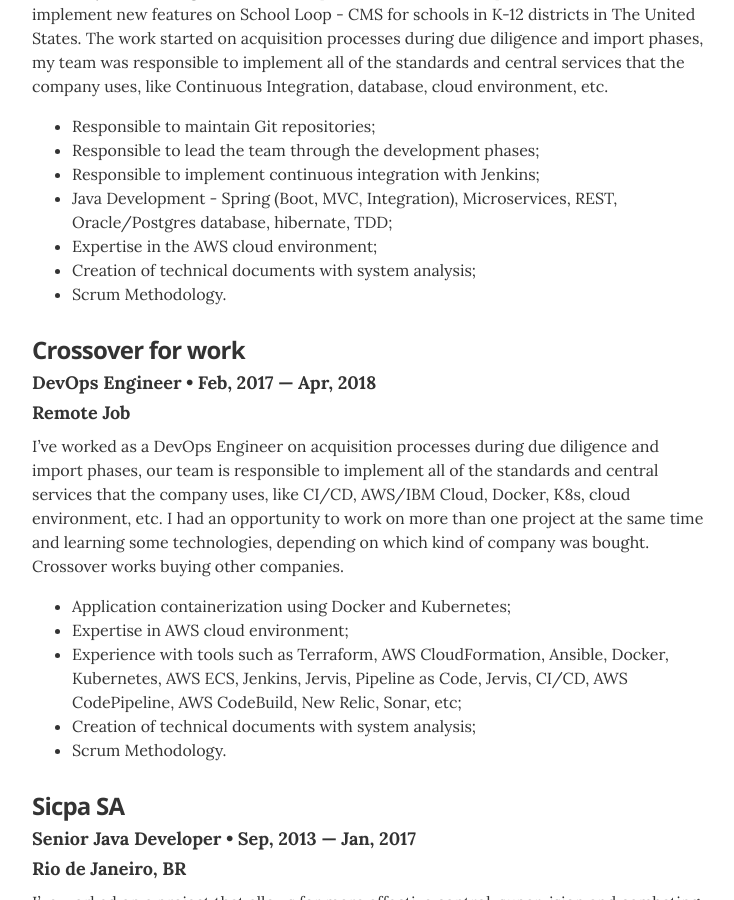
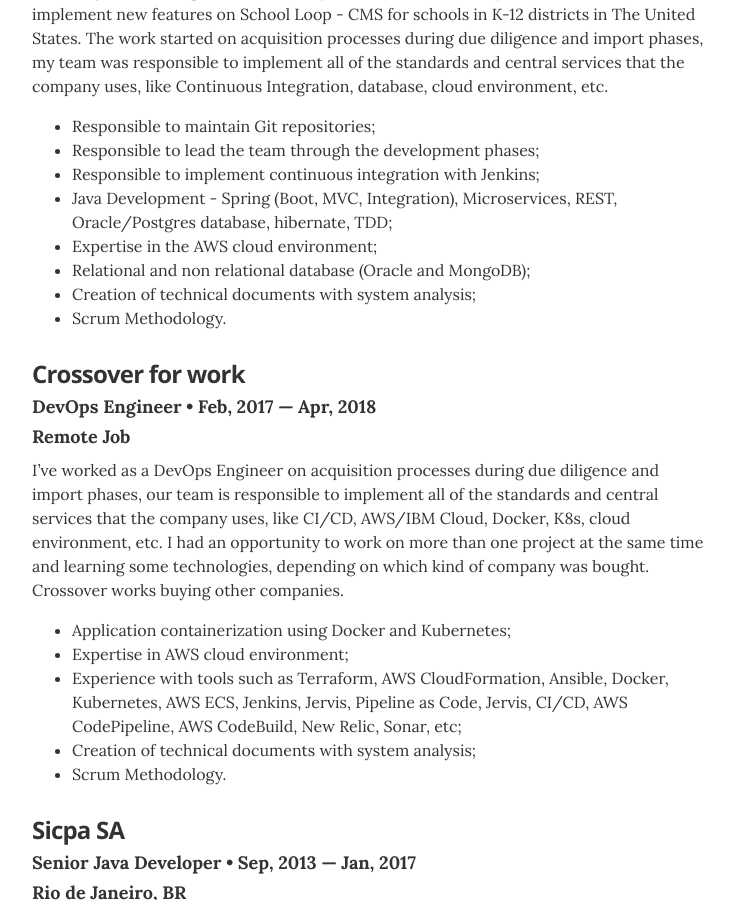
Before and after one commit to rverli/rverli.github.io, a Jekyll site: the page built from index.html, in a window 1280 px wide and 900 px high, scrolled down 759 px. Shown: the whole window, without its empty margins (268-1002 px from the left). Built offline with Jekyll 4.4.1, drawn with Linux system fonts in a browser that asks for light colours.

Commit message:
Update experience.yml

```diff
--- a/_data/experience.yml
+++ b/_data/experience.yml
@@ -15,6 +15,7 @@
             <li>Responsible to implement continuous integration with Jenkins;</li>
             <li>Java Development - Spring (Boot, MVC, Integration), Microservices, REST, Oracle/Postgres database, hibernate, TDD;</li>
             <li>Expertise in the AWS cloud environment;</li>
+            <li>Relational and non relational database (Oracle and MongoDB);</li>
             <li>Creation of technical documents with system analysis;</li>
             <li>Scrum Methodology.</li>
           </ul>
```
